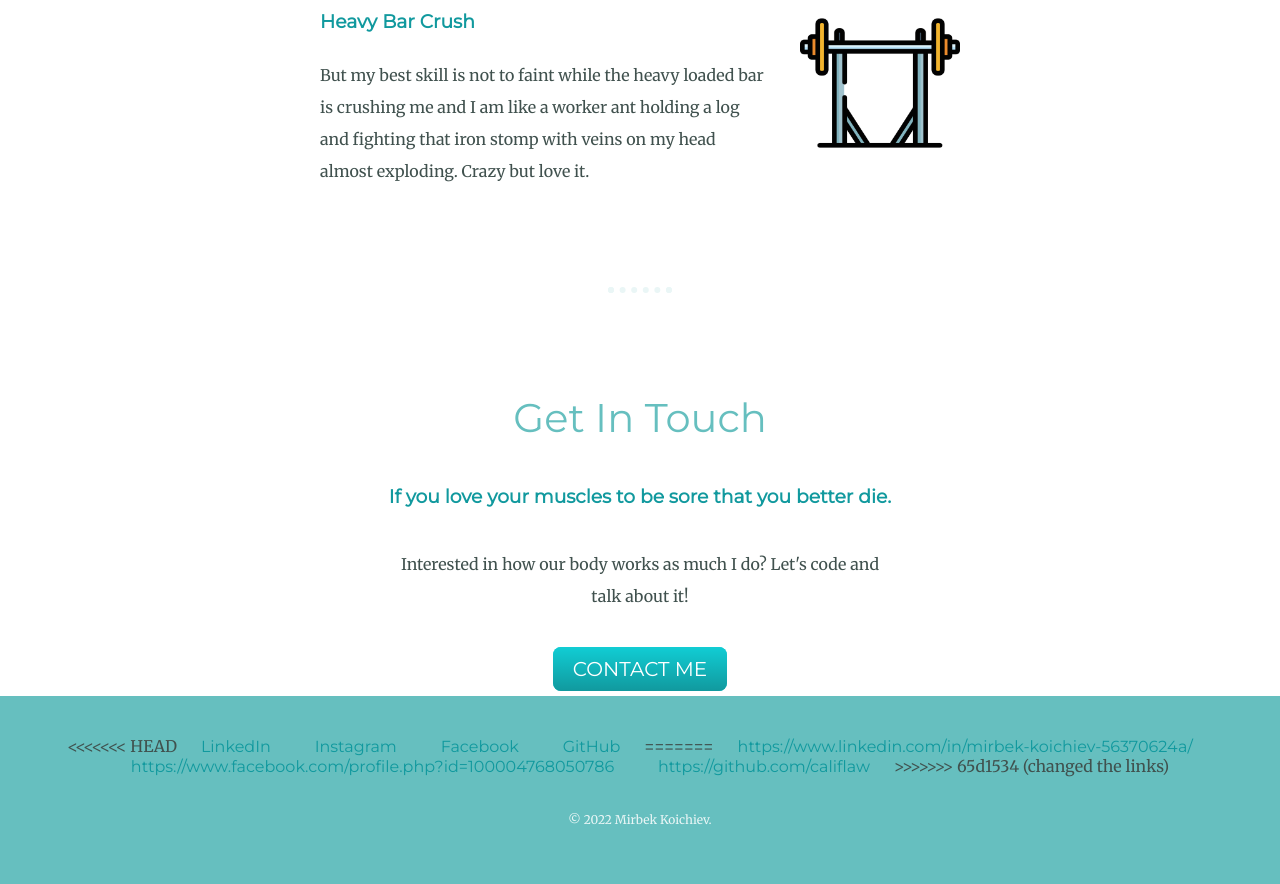
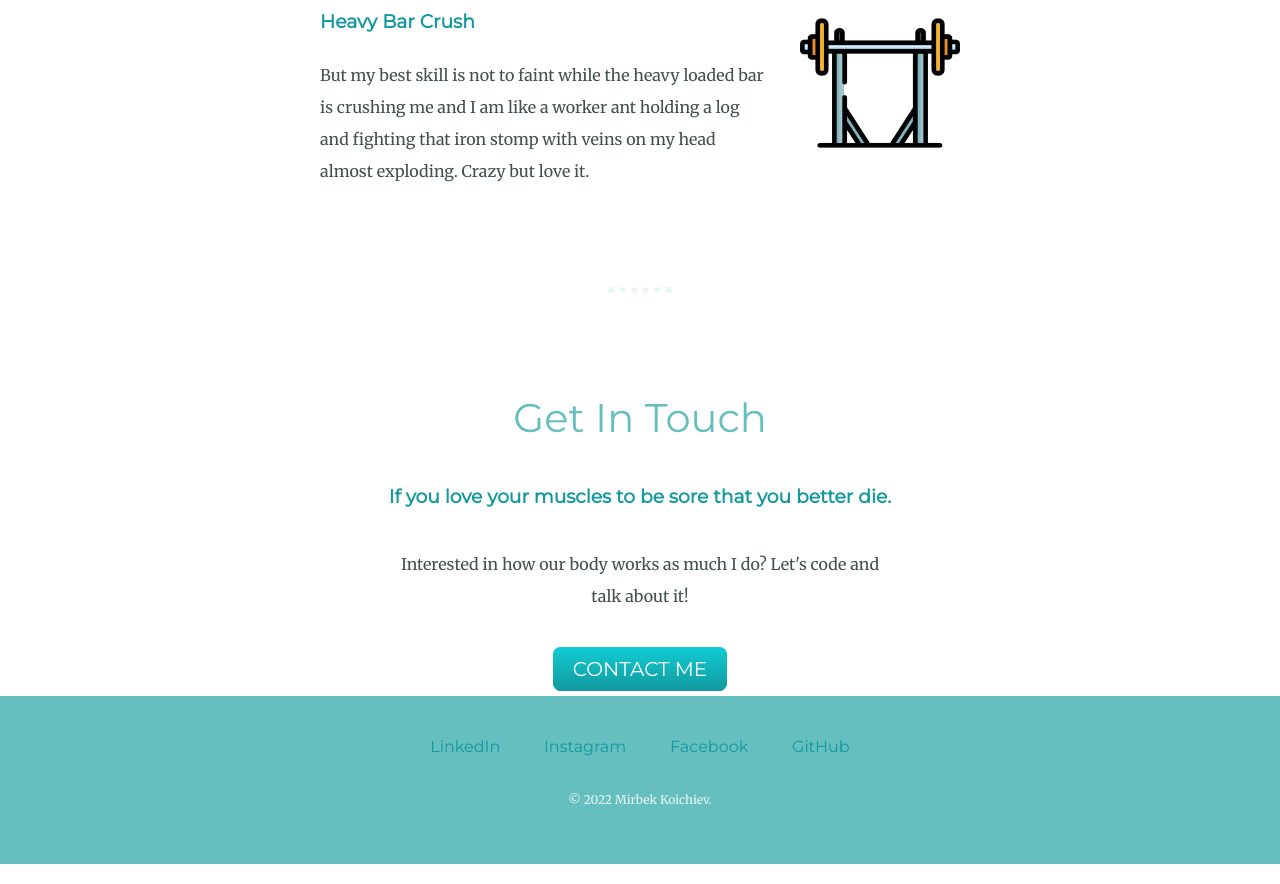
Before and after one commit to califlaw/cv, a plain HTML site: page index.html in a window 1280 px wide. Shown: the part 1831-2715 px from the top of the page. Drawn offline with Linux system fonts and the light colour scheme.

Commit message:
Update index.html

```diff
--- a/index.html
+++ b/index.html
@@ -50,16 +50,11 @@
 
 
 <div class="bottom-container">
-<<<<<<< HEAD
   <a class="footer-link" href="https://www.linkedin.com/in/mirbek-koichiev-56370624a/">LinkedIn</a>
   <a class="footer-link" href="https://www.instagram.com/califlaw/">Instagram</a>
   <a class="footer-link" href="https://www.facebook.com/profile.php?id=100004768050786">Facebook</a>
   <a class="footer-link" href="https://github.com/califlaw">GitHub</a>
-=======
-  <a class="footer-link" href="https://www.linkedin.com/in/mirbek-koichiev-56370624a/">https://www.linkedin.com/in/mirbek-koichiev-56370624a/</a>
-  <a class="footer-link" href="https://www.facebook.com/profile.php?id=100004768050786">https://www.facebook.com/profile.php?id=100004768050786</a>
-  <a class="footer-link" href="https://github.com/califlaw">https://github.com/califlaw</a>
->>>>>>> 65d1534 (changed the links)
+
   <p class="owner">© 2022 Mirbek Koichiev.</p>
 </div>
 
```
